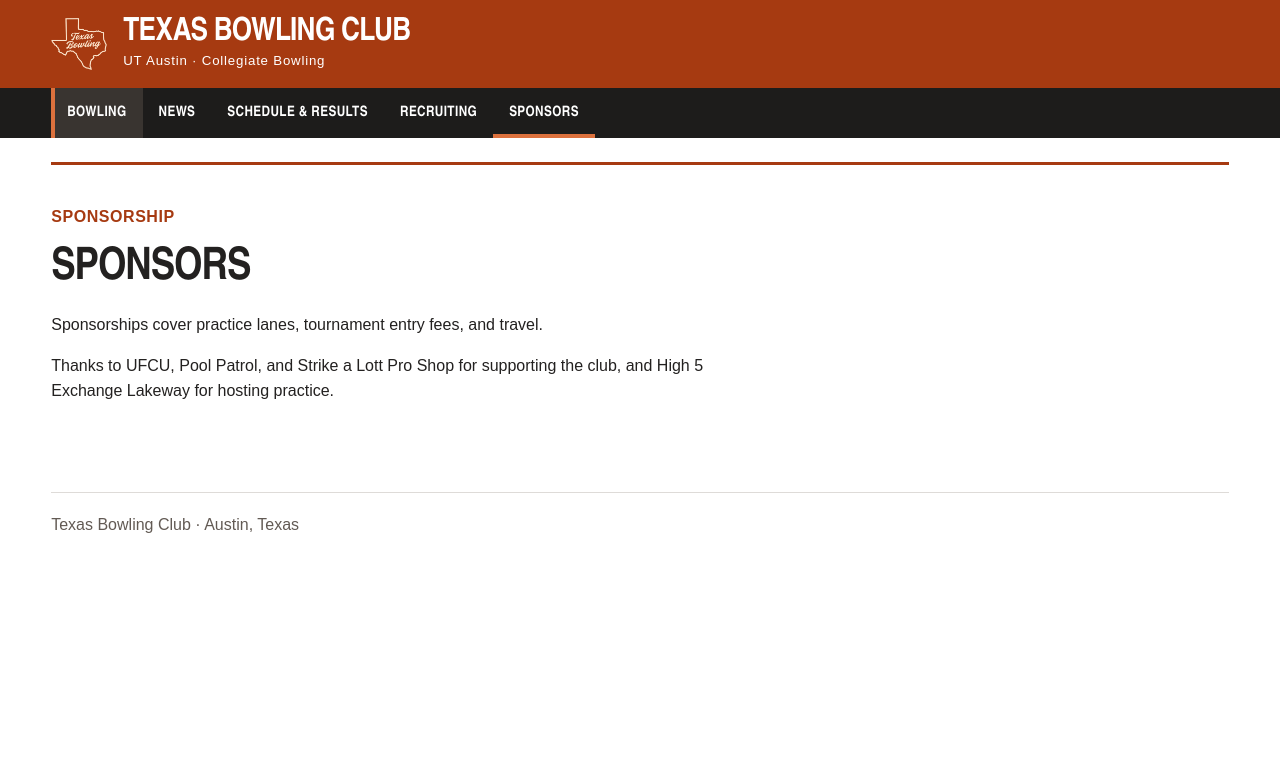
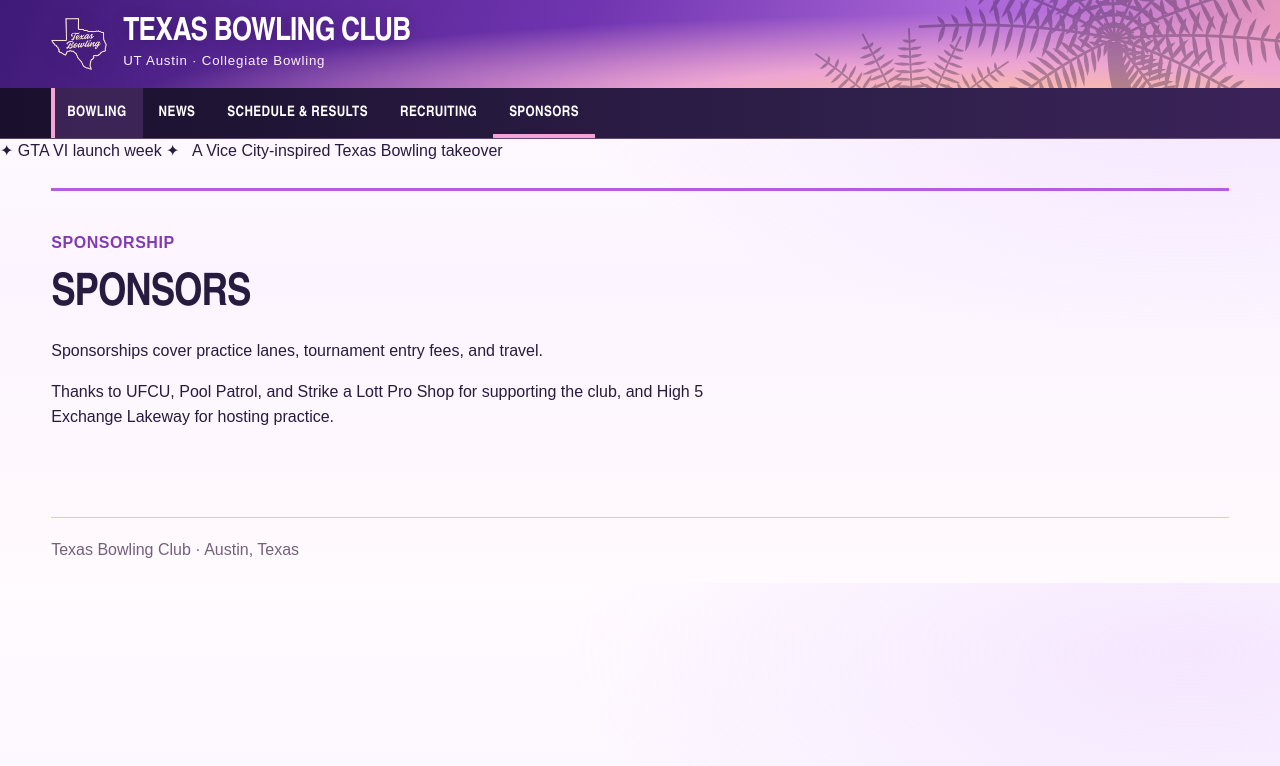
Before and after one commit to texasbowlingclub/texas-bowling-club, a plain HTML site: page sponsors.html in a window 1280 px wide. Drawn offline with Linux system fonts and the light colour scheme.

Commit message:
Apply GTA VI-inspired purple sunset theme across club website

```diff
--- a/sponsors.html
+++ b/sponsors.html
@@ -5,8 +5,10 @@
 <title>Sponsors | Texas Bowling Club</title>
 <meta name="description" content="Meet the Texas Bowling Club at UT Austin and follow its first collegiate season.">
 <link rel="stylesheet" href="athletics.css">
+<link rel="stylesheet" href="gta6-theme.css">
 <header class="masthead"><div class="shell brand"><img src="logo-mark.webp" alt=""><div><strong>Texas Bowling Club</strong><span>UT Austin · Collegiate Bowling</span></div></div></header>
 <div class="nav-band"><nav class="shell" aria-label="Main"><a class="sport" href="index.html">Bowling</a><a href="news.html">News</a><a href="schedule.html">Schedule &amp; Results</a><a href="recruiting.html">Recruiting</a><a href="sponsors.html" aria-current="page">Sponsors</a></nav></div>
+<div class="launch-strip" role="note"><span>✦ GTA VI launch week ✦</span> &nbsp; A Vice City-inspired Texas Bowling takeover</div>
 <main class="shell content">
 <section class="panel" id="support"><p class="tag">Sponsorship</p><h1>Sponsors</h1><p>Sponsorships cover practice lanes, tournament entry fees, and travel.</p><p>Thanks to UFCU, Pool Patrol, and Strike a Lott Pro Shop for supporting the club, and High 5 Exchange Lakeway for hosting practice.</p></section>
 </main><footer class="shell">Texas Bowling Club · Austin, Texas</footer>
```
